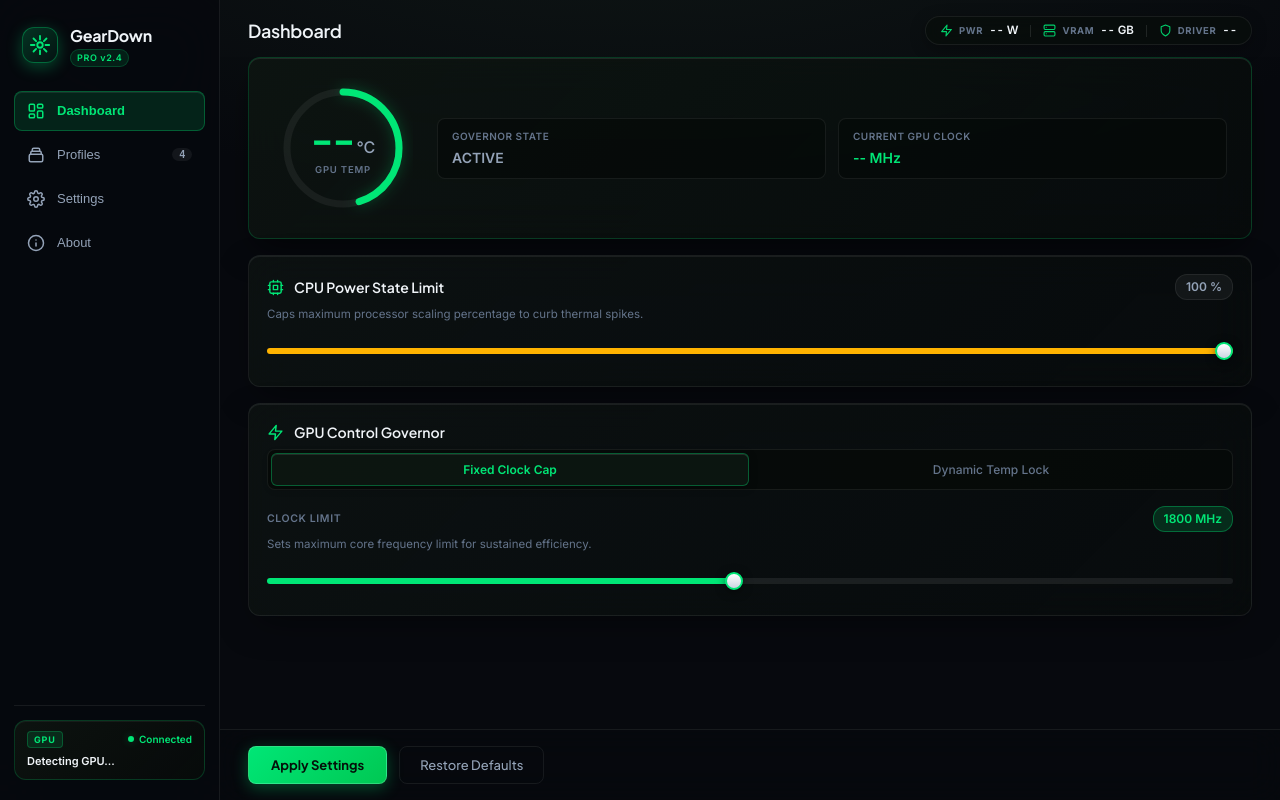
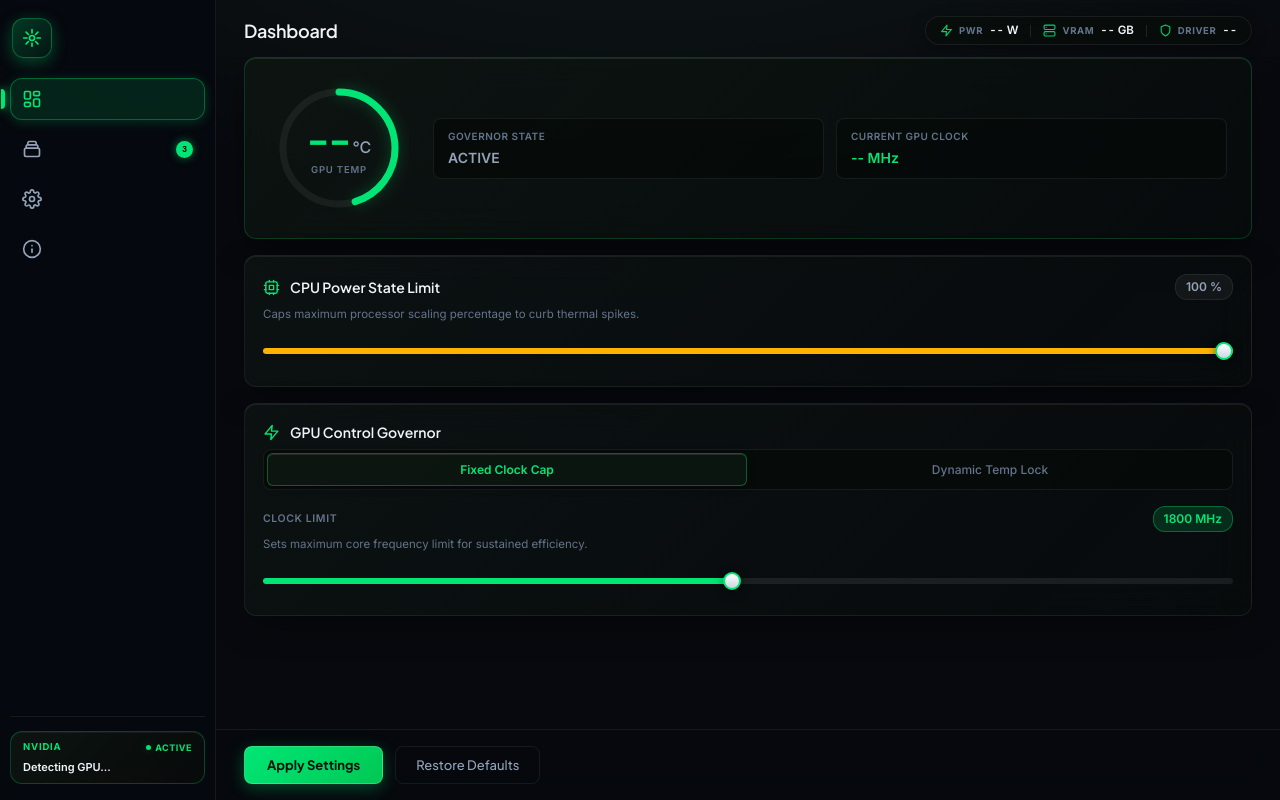
Before and after one commit to HimaSnehith/GearDown---Undervolting-Software, a plain HTML site: page wwwroot/index.html in a window 1280 px wide. Drawn offline with Linux system fonts and the light colour scheme.

Commit message:
chore: UI overhaul left pane

```diff
--- a/wwwroot/app.js
+++ b/wwwroot/app.js
@@ -17,6 +17,7 @@
     statActiveClock: document.getElementById('statActiveClock'),
     gpuNameBadge: document.getElementById('gpuNameBadge'),
     gpuVendorBadge: document.getElementById('gpuVendorBadge'),
+    sidebarGpuChip: document.getElementById('sidebarGpuChip'),
     statusBanner: document.getElementById('statusBanner'),
 
     // Hardware Telemetry Chips
@@ -146,7 +147,10 @@
 
     if (data.gpuName) {
       const parsed = formatGpuName(data.gpuName);
-      if (el.gpuVendorBadge) el.gpuVendorBadge.textContent = parsed.vendor;
+      if (el.gpuVendorBadge) el.gpuVendorBadge.textContent = (parsed.vendor === 'NVIDIA') ? 'NV' : parsed.vendor;
+      const statusVendorTag = document.getElementById('statusVendorTag');
+      if (statusVendorTag) statusVendorTag.textContent = parsed.vendor;
+      if (el.sidebarGpuChip) el.sidebarGpuChip.setAttribute('data-tooltip', `${parsed.vendor} ${parsed.model}`);
       if (el.gpuNameBadge) el.gpuNameBadge.textContent = parsed.model;
     }
     if (data.activeClock && el.statActiveClock) {
--- a/wwwroot/index.html
+++ b/wwwroot/index.html
@@ -14,76 +14,81 @@
 </head>
 
 <body>
-  <div class="app-layout">
-
-    <!-- FLUENT NAVIGATION SIDEBAR -->
-    <aside class="sidebar">
+  <div class="app-layout">    <!-- MODERN COLLAPSIBLE / HOVER-EXPANDABLE SIDEBAR -->
+    <aside class="sidebar collapsible-rail">
       <div class="brand">
         <div class="brand-icon">
-          <svg width="22" height="22" viewBox="0 0 24 24" fill="none" stroke="currentColor" stroke-width="2"
+          <svg width="20" height="20" viewBox="0 0 24 24" fill="none" stroke="currentColor" stroke-width="2"
             stroke-linecap="round" stroke-linejoin="round">
             <path
               d="M12 2v4M12 18v4M4.93 4.93l2.83 2.83M16.24 16.24l2.83 2.83M2 12h4M18 12h4M4.93 19.07l2.83-2.83M16.24 7.76l2.83-2.83" />
             <circle cx="12" cy="12" r="3" />
           </svg>
         </div>
-        <div class="brand-text">
-          <span class="brand-title">GearDown</span>
-          <span class="brand-badge">PRO v2.4</span>
+        <div class="brand-info">
+          <div class="brand-name">GearDown</div>
+          <div class="brand-tag">PRO v2.4</div>
         </div>
       </div>
 
       <nav class="nav-menu">
-        <button type="button" class="nav-item active" data-tab="dashboard">
-          <svg width="18" height="18" viewBox="0 0 24 24" fill="none" stroke="currentColor" stroke-width="2"
+        <button type="button" class="nav-item active" data-tab="dashboard" data-tooltip="Dashboard">
+          <div class="nav-indicator"></div>
+          <svg class="nav-icon" width="19" height="19" viewBox="0 0 24 24" fill="none" stroke="currentColor" stroke-width="2"
             stroke-linecap="round" stroke-linejoin="round">
             <rect x="3" y="3" width="7" height="9" rx="1.5" />
             <rect x="14" y="3" width="7" height="5" rx="1.5" />
             <rect x="14" y="12" width="7" height="9" rx="1.5" />
             <rect x="3" y="16" width="7" height="5" rx="1.5" />
           </svg>
-          <span>Dashboard</span>
+          <span class="nav-label">Dashboard</span>
         </button>
-        <button type="button" class="nav-item" data-tab="profiles">
-          <svg width="18" height="18" viewBox="0 0 24 24" fill="none" stroke="currentColor" stroke-width="2"
+        <button type="button" class="nav-item" data-tab="profiles" data-tooltip="Profiles">
+          <div class="nav-indicator"></div>
+          <svg class="nav-icon" width="19" height="19" viewBox="0 0 24 24" fill="none" stroke="currentColor" stroke-width="2"
             stroke-linecap="round" stroke-linejoin="round">
             <path
               d="M19 11H5m14 0a2 2 0 012 2v6a2 2 0 01-2 2H5a2 2 0 01-2-2v-6a2 2 0 012-2m14 0V9a2 2 0 00-2-2M5 11V9a2 2 0 012-2m0 0V5a2 2 0 012-2h6a2 2 0 012 2v2M7 7h10" />
           </svg>
-          <span>Profiles</span>
-          <span class="nav-badge">4</span>
+          <span class="nav-label">Profiles</span>
+          <span class="nav-badge">3</span>
         </button>
-        <button type="button" class="nav-item" data-tab="settings">
-          <svg width="18" height="18" viewBox="0 0 24 24" fill="none" stroke="currentColor" stroke-width="2"
+        <button type="button" class="nav-item" data-tab="settings" data-tooltip="Settings">
+          <div class="nav-indicator"></div>
+          <svg class="nav-icon" width="19" height="19" viewBox="0 0 24 24" fill="none" stroke="currentColor" stroke-width="2"
             stroke-linecap="round" stroke-linejoin="round">
             <path d="M12 15a3 3 0 100-6 3 3 0 000 6z" />
             <path
               d="M19.4 15a1.65 1.65 0 00.33 1.82l.06.06a2 2 0 010 2.83 2 2 0 01-2.83 0l-.06-.06a1.65 1.65 0 00-1.82-.33 1.65 1.65 0 00-1 1.51V21a2 2 0 01-2 2 2 2 0 01-2-2v-.09A1.65 1.65 0 009 19.4a1.65 1.65 0 00-1.82.33l-.06.06a2 2 0 01-2.83 0 2 2 0 010-2.83l.06-.06a1.65 1.65 0 00.33-1.82 1.65 1.65 0 00-1.51-1H3a2 2 0 01-2-2 2 2 0 012-2h.09A1.65 1.65 0 004.6 9a1.65 1.65 0 00-.33-1.82l-.06-.06a2 2 0 010-2.83 2 2 0 012.83 0l.06.06a1.65 1.65 0 001.82.33H9a1.65 1.65 0 001-1.51V3a2 2 0 012-2 2 2 0 012 2v.09a1.65 1.65 0 001 1.51 1.65 1.65 0 001.82-.33l.06-.06a2 2 0 012.83 0 2 2 0 010 2.83l-.06.06a1.65 1.65 0 00-.33 1.82V9a1.65 1.65 0 001.51 1H21a2 2 0 012 2 2 2 0 01-2 2h-.09a1.65 1.65 0 00-1.51 1z" />
           </svg>
-          <span>Settings</span>
+          <span class="nav-label">Settings</span>
         </button>
-        <button type="button" class="nav-item" data-tab="about">
-          <svg width="18" height="18" viewBox="0 0 24 24" fill="none" stroke="currentColor" stroke-width="2"
+        <button type="button" class="nav-item" data-tab="about" data-tooltip="About">
+          <div class="nav-indicator"></div>
+          <svg class="nav-icon" width="19" height="19" viewBox="0 0 24 24" fill="none" stroke="currentColor" stroke-width="2"
             stroke-linecap="round" stroke-linejoin="round">
             <circle cx="12" cy="12" r="10" />
             <line x1="12" y1="16" x2="12" y2="12" />
             <line x1="12" y1="8" x2="12.01" y2="8" />
           </svg>
-          <span>About</span>
+          <span class="nav-label">About</span>
         </button>
       </nav>
 
       <!-- SIDEBAR FOOTER HARDWARE BADGE -->
-      <div class="sidebar-footer">
-        <div class="status-card">
-          <div class="status-header-row">
-            <span class="gpu-vendor-badge" id="gpuVendorBadge">GPU</span>
-            <div class="status-indicator">
-              <span class="pulse-dot green" id="liveDot"></span>
-              <span class="status-title">Connected</span>
-            </div>
+      <div class="sidebar-footer" id="sidebarGpuChip" data-tooltip="Detecting GPU...">
+        <!-- Mini chip for collapsed state -->
+        <div class="compact-gpu-chip">
+          <span class="gpu-vendor-badge" id="gpuVendorBadge">NV</span>
+          <span class="pulse-dot green" id="liveDot"></span>
+        </div>
+        <!-- Expanded Status Card -->
+        <div class="status-card-expanded">
+          <div class="status-card-header">
+            <span class="status-vendor-tag" id="statusVendorTag">NVIDIA</span>
+            <span class="status-live-pill"><span class="pulse-dot green"></span>ACTIVE</span>
           </div>
-          <div class="gpu-model-name" id="gpuNameBadge">Detecting GPU...</div>
+          <div class="status-card-name" id="gpuNameBadge">Detecting GPU...</div>
         </div>
       </div>
     </aside>
--- a/wwwroot/style.css
+++ b/wwwroot/style.css
@@ -84,168 +84,307 @@
 }
 
 /* ==========================================================================
-   OBSIDIAN FLUENT SIDEBAR
+   MODERN COLLAPSIBLE / HOVER-EXPANDABLE SIDEBAR (64px -> 216px)
    ========================================================================== */
-.sidebar {
-  width: 220px;
-  min-width: 220px;
+.sidebar.collapsible-rail {
+  width: 64px;
+  min-width: 64px;
   height: 100%;
   display: flex;
   flex-direction: column;
-  background: rgba(6, 9, 14, 0.85);
+  background: rgba(6, 9, 14, 0.94);
   backdrop-filter: blur(28px) saturate(180%);
   -webkit-backdrop-filter: blur(28px) saturate(180%);
   border-right: 1px solid var(--border-glass);
-  padding: 20px 14px;
+  padding: 18px 10px 16px 10px;
+  z-index: 50;
+  position: relative;
+  overflow: hidden;
+  transition: width 0.26s cubic-bezier(0.4, 0, 0.2, 1), box-shadow 0.26s cubic-bezier(0.4, 0, 0.2, 1);
 }
 
+.sidebar.collapsible-rail:hover {
+  width: 216px;
+  min-width: 216px;
+  box-shadow: 12px 0 36px rgba(0, 0, 0, 0.65);
+}
+
+/* BRAND LOGO & TEXT */
 .brand {
   display: flex;
   align-items: center;
   gap: 12px;
-  padding: 4px 8px 24px 8px;
+  padding: 0 2px 20px 2px;
+  width: 100%;
+  cursor: pointer;
 }
 
 .brand-icon {
-  width: 36px;
-  height: 36px;
-  border-radius: var(--radius-md);
-  background: linear-gradient(135deg, rgba(0, 230, 118, 0.2) 0%, rgba(0, 230, 118, 0.05) 100%);
+  width: 40px;
+  height: 40px;
+  min-width: 40px;
+  border-radius: 12px;
+  background: linear-gradient(135deg, rgba(0, 230, 118, 0.22) 0%, rgba(0, 230, 118, 0.06) 100%);
   border: 1px solid var(--border-accent);
   display: flex;
   align-items: center;
   justify-content: center;
   color: var(--accent-green);
   box-shadow: 0 4px 16px var(--accent-green-glow);
+  transition: transform 0.2s cubic-bezier(0.4, 0, 0.2, 1);
+  flex-shrink: 0;
 }
 
-.brand-text {
+.brand:hover .brand-icon {
+  transform: scale(1.05);
+  box-shadow: 0 6px 20px rgba(0, 230, 118, 0.4);
+}
+
+.brand-info {
   display: flex;
   flex-direction: column;
+  overflow: hidden;
+  opacity: 0;
+  transform: translateX(-8px);
+  transition: opacity 0.18s cubic-bezier(0.4, 0, 0.2, 1), transform 0.18s cubic-bezier(0.4, 0, 0.2, 1);
+  pointer-events: none;
 }
 
-.brand-title {
-  font-family: var(--font-heading);
-  font-size: 16px;
-  font-weight: 700;
-  color: var(--text-primary);
-  letter-spacing: -0.2px;
+.sidebar.collapsible-rail:hover .brand-info {
+  opacity: 1;
+  transform: translateX(0);
+  pointer-events: auto;
 }
 
-.brand-badge {
-  font-size: 9px;
-  font-weight: 600;
+.brand-name {
+  font-family: var(--font-heading);
+  font-size: 14.5px;
+  font-weight: 700;
+  letter-spacing: -0.3px;
+  color: var(--text-primary);
+  line-height: 1.2;
+  white-space: nowrap;
+}
+
+.brand-tag {
+  font-size: 9.5px;
+  font-weight: 700;
+  color: var(--accent-green);
   letter-spacing: 0.6px;
-  color: var(--accent-green);
-  background: rgba(0, 230, 118, 0.1);
-  padding: 1px 6px;
-  border-radius: 10px;
-  width: fit-content;
-  margin-top: 1px;
-  border: 1px solid rgba(0, 230, 118, 0.2);
+  white-space: nowrap;
 }
 
 /* NAVIGATION MENU */
 .nav-menu {
   display: flex;
   flex-direction: column;
-  gap: 4px;
+  gap: 8px;
   flex: 1;
+  width: 100%;
 }
 
 .nav-item {
+  width: 100%;
+  height: 42px;
   display: flex;
   align-items: center;
-  gap: 12px;
-  padding: 10px 12px;
-  border-radius: var(--radius-sm);
+  border-radius: 12px;
   background: transparent;
   border: 1px solid transparent;
   color: var(--text-secondary);
-  font-size: 13px;
-  font-weight: 500;
   cursor: pointer;
-  transition: all 0.18s cubic-bezier(0.4, 0, 0.2, 1);
-  width: 100%;
-  text-align: left;
+  position: relative;
+  padding: 0 11px;
+  gap: 13px;
+  transition: background 0.18s ease, color 0.18s ease, border-color 0.18s ease;
 }
 
 .nav-item:hover {
-  background: rgba(255, 255, 255, 0.04);
+  background: rgba(255, 255, 255, 0.05);
   color: var(--text-primary);
+  border-color: rgba(255, 255, 255, 0.08);
 }
 
 .nav-item.active {
   background: var(--accent-green-subtle);
-  border-color: rgba(0, 230, 118, 0.3);
+  border-color: rgba(0, 230, 118, 0.35);
   color: var(--accent-green);
-  font-weight: 600;
-  box-shadow: inset 0 1px 0 0 rgba(255, 255, 255, 0.08);
+  box-shadow: 0 2px 12px rgba(0, 230, 118, 0.2);
 }
 
 .nav-item.active svg {
   stroke: var(--accent-green);
 }
 
-.nav-badge {
-  margin-left: auto;
-  font-size: 10px;
-  font-weight: 600;
-  background: rgba(255, 255, 255, 0.06);
-  color: var(--text-secondary);
-  padding: 1px 7px;
-  border-radius: 10px;
+.nav-icon {
+  flex-shrink: 0;
+  width: 20px;
+  height: 20px;
 }
 
-.nav-item.active .nav-badge {
-  background: rgba(0, 230, 118, 0.25);
-  color: var(--accent-green);
+.nav-label {
+  font-size: 12.5px;
+  font-weight: 500;
+  color: inherit;
+  white-space: nowrap;
+  opacity: 0;
+  transform: translateX(-8px);
+  transition: opacity 0.18s cubic-bezier(0.4, 0, 0.2, 1), transform 0.18s cubic-bezier(0.4, 0, 0.2, 1);
+  flex: 1;
+  text-align: left;
+}
+
+.sidebar.collapsible-rail:hover .nav-label {
+  opacity: 1;
+  transform: translateX(0);
+}
+
+/* ACTIVE ACCENT INDICATOR BAR */
+.nav-indicator {
+  position: absolute;
+  left: -10px;
+  width: 3.5px;
+  height: 20px;
+  border-radius: 0 4px 4px 0;
+  background: var(--accent-green);
+  box-shadow: 0 0 10px var(--accent-green);
+  opacity: 0;
+  transform: scaleY(0.4);
+  transition: all 0.2s cubic-bezier(0.4, 0, 0.2, 1);
+}
+
+.nav-item.active .nav-indicator {
+  opacity: 1;
+  transform: scaleY(1);
+}
+
+/* NAV BADGE (PROFILES COUNT) */
+.nav-badge {
+  min-width: 17px;
+  height: 17px;
+  border-radius: 9px;
+  padding: 0 5px;
+  font-size: 8.5px;
+  font-weight: 700;
+  background: var(--accent-green);
+  color: #040f09;
+  display: flex;
+  align-items: center;
+  justify-content: center;
+  box-shadow: 0 0 8px rgba(0, 230, 118, 0.5);
+  flex-shrink: 0;
+  margin-left: auto;
+  transition: all 0.2s ease;
 }
 
 /* SIDEBAR FOOTER HARDWARE BADGE */
 .sidebar-footer {
   padding-top: 14px;
   border-top: 1px solid var(--border-glass);
+  width: 100%;
+  display: flex;
+  align-items: center;
+  justify-content: center;
 }
 
-.status-card {
-  background: linear-gradient(135deg, rgba(14, 22, 17, 0.8) 0%, rgba(8, 12, 10, 0.7) 100%);
-  border: 1px solid rgba(0, 230, 118, 0.2);
-  border-radius: var(--radius-md);
-  padding: 10px 12px;
+/* Collapsed Mini Chip */
+.compact-gpu-chip {
+  width: 42px;
+  height: 42px;
+  border-radius: 12px;
+  background: linear-gradient(135deg, rgba(14, 22, 17, 0.85) 0%, rgba(8, 12, 10, 0.75) 100%);
+  border: 1px solid rgba(0, 230, 118, 0.25);
   display: flex;
   flex-direction: column;
-  gap: 6px;
+  align-items: center;
+  justify-content: center;
+  gap: 4px;
+  cursor: pointer;
+  transition: all 0.2s ease;
   box-shadow: inset 0 1px 0 0 rgba(255, 255, 255, 0.05);
+  flex-shrink: 0;
 }
 
-.status-header-row {
+.compact-gpu-chip:hover {
+  border-color: var(--accent-green);
+  box-shadow: 0 0 14px rgba(0, 230, 118, 0.25);
+}
+
+.sidebar.collapsible-rail:hover .compact-gpu-chip {
+  display: none;
+}
+
+/* Expanded Full Status Card */
+.status-card-expanded {
+  display: none;
+  flex-direction: column;
+  gap: 4px;
+  width: 100%;
+  padding: 8px 12px;
+  border-radius: 12px;
+  background: linear-gradient(135deg, rgba(14, 22, 17, 0.85) 0%, rgba(8, 12, 10, 0.75) 100%);
+  border: 1px solid rgba(0, 230, 118, 0.25);
+  box-shadow: inset 0 1px 0 0 rgba(255, 255, 255, 0.05);
+  cursor: pointer;
+  opacity: 0;
+  transform: translateY(4px);
+  transition: opacity 0.2s cubic-bezier(0.4, 0, 0.2, 1), transform 0.2s cubic-bezier(0.4, 0, 0.2, 1);
+}
+
+.status-card-expanded:hover {
+  border-color: var(--accent-green);
+  box-shadow: 0 0 14px rgba(0, 230, 118, 0.2);
+}
+
+.sidebar.collapsible-rail:hover .status-card-expanded {
+  display: flex;
+  opacity: 1;
+  transform: translateY(0);
+}
+
+.status-card-header {
   display: flex;
   align-items: center;
   justify-content: space-between;
 }
 
-.gpu-vendor-badge {
+.status-vendor-tag {
+  font-size: 9.5px;
+  font-weight: 800;
+  letter-spacing: 0.8px;
+  color: var(--accent-green);
+}
+
+.status-live-pill {
+  display: flex;
+  align-items: center;
+  gap: 4px;
   font-size: 9px;
   font-weight: 700;
+  letter-spacing: 0.5px;
+  color: var(--accent-green);
+}
+
+.status-card-name {
+  font-size: 11px;
+  font-weight: 600;
+  color: var(--text-primary);
+  white-space: nowrap;
+  overflow: hidden;
+  text-overflow: ellipsis;
+}
+
+.gpu-vendor-badge {
+  font-size: 9.5px;
+  font-weight: 800;
   letter-spacing: 0.8px;
   color: var(--accent-green);
-  background: rgba(0, 230, 118, 0.12);
-  border: 1px solid rgba(0, 230, 118, 0.25);
-  padding: 1px 6px;
-  border-radius: 4px;
-  text-transform: uppercase;
-}
-
-.status-indicator {
-  display: flex;
-  align-items: center;
-  gap: 5px;
+  line-height: 1;
 }
 
 .pulse-dot {
-  width: 6px;
-  height: 6px;
+  width: 5px;
+  height: 5px;
   border-radius: 50%;
 }
 
@@ -254,19 +393,45 @@
   box-shadow: 0 0 8px var(--accent-green-glow);
 }
 
-.status-title {
-  font-size: 10px;
-  font-weight: 600;
-  color: var(--accent-green);
+/* ==========================================================================
+   FLOATING MODERN TOOLTIPS [data-tooltip]
+   ========================================================================== */
+[data-tooltip] {
+  position: relative;
 }
 
-.gpu-model-name {
+[data-tooltip]::after {
+  content: attr(data-tooltip);
+  position: absolute;
+  left: calc(100% + 14px);
+  top: 50%;
+  transform: translateY(-50%) translateX(-4px) scale(0.95);
+  opacity: 0;
+  pointer-events: none;
+  white-space: nowrap;
+  background: rgba(12, 18, 14, 0.96);
+  color: var(--text-primary);
+  border: 1px solid rgba(0, 230, 118, 0.25);
+  font-family: var(--font-main);
   font-size: 11px;
   font-weight: 600;
-  color: var(--text-primary);
-  line-height: 1.35;
-  word-break: break-word;
-  white-space: normal;
+  padding: 5px 10px;
+  border-radius: 6px;
+  box-shadow: 0 8px 24px rgba(0, 0, 0, 0.7);
+  backdrop-filter: blur(16px);
+  z-index: 9999;
+  transition: opacity 0.15s cubic-bezier(0.4, 0, 0.2, 1), transform 0.15s cubic-bezier(0.4, 0, 0.2, 1);
+}
+
+/* Suppress tooltips when sidebar is expanded on hover */
+.sidebar.collapsible-rail:hover [data-tooltip]::after {
+  display: none !important;
+  opacity: 0 !important;
+}
+
+[data-tooltip]:hover::after {
+  opacity: 1;
+  transform: translateY(-50%) translateX(0) scale(1);
 }
 
 /* ==========================================================================
```
Also changed, not shown: 1 other file.
